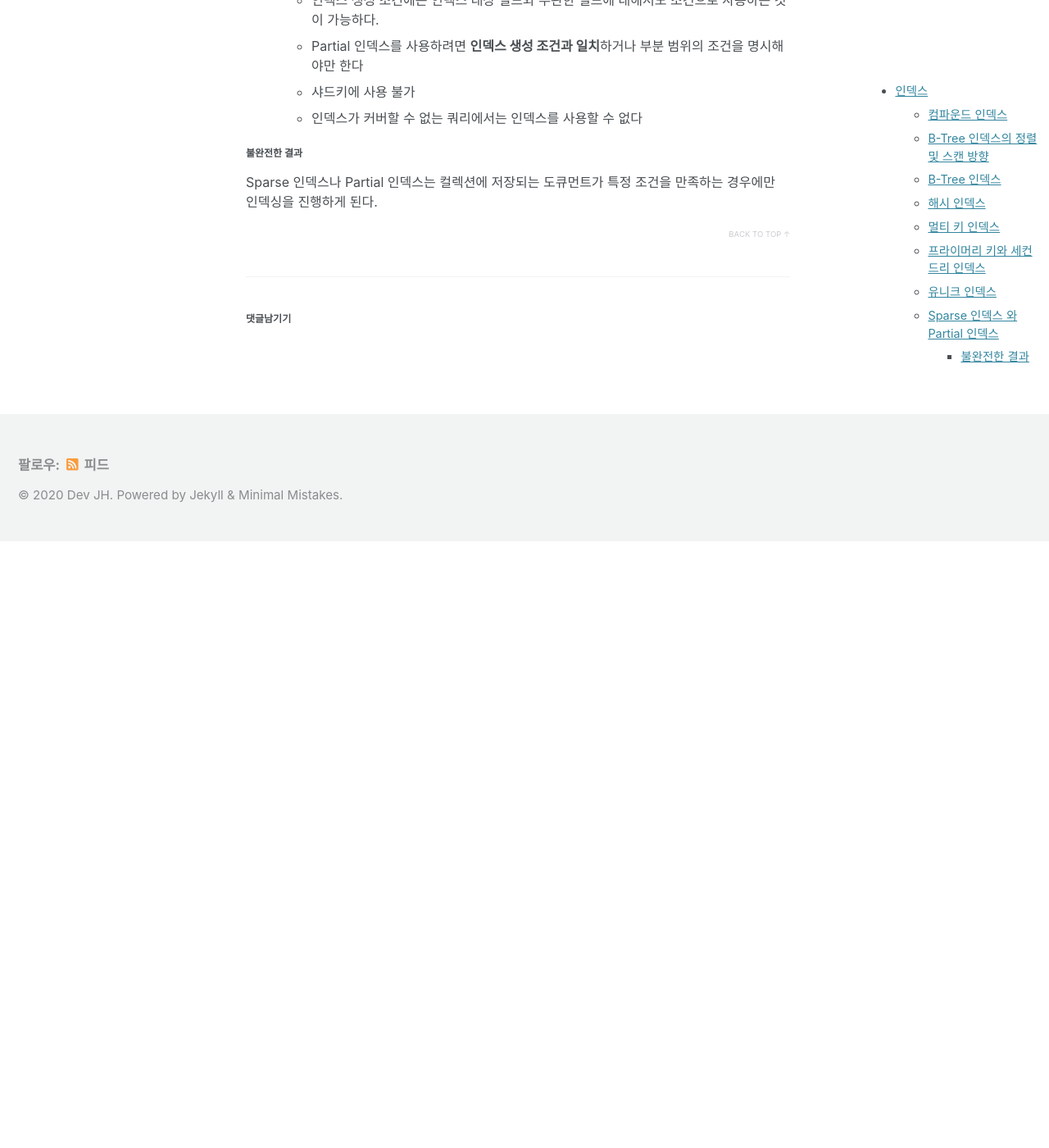
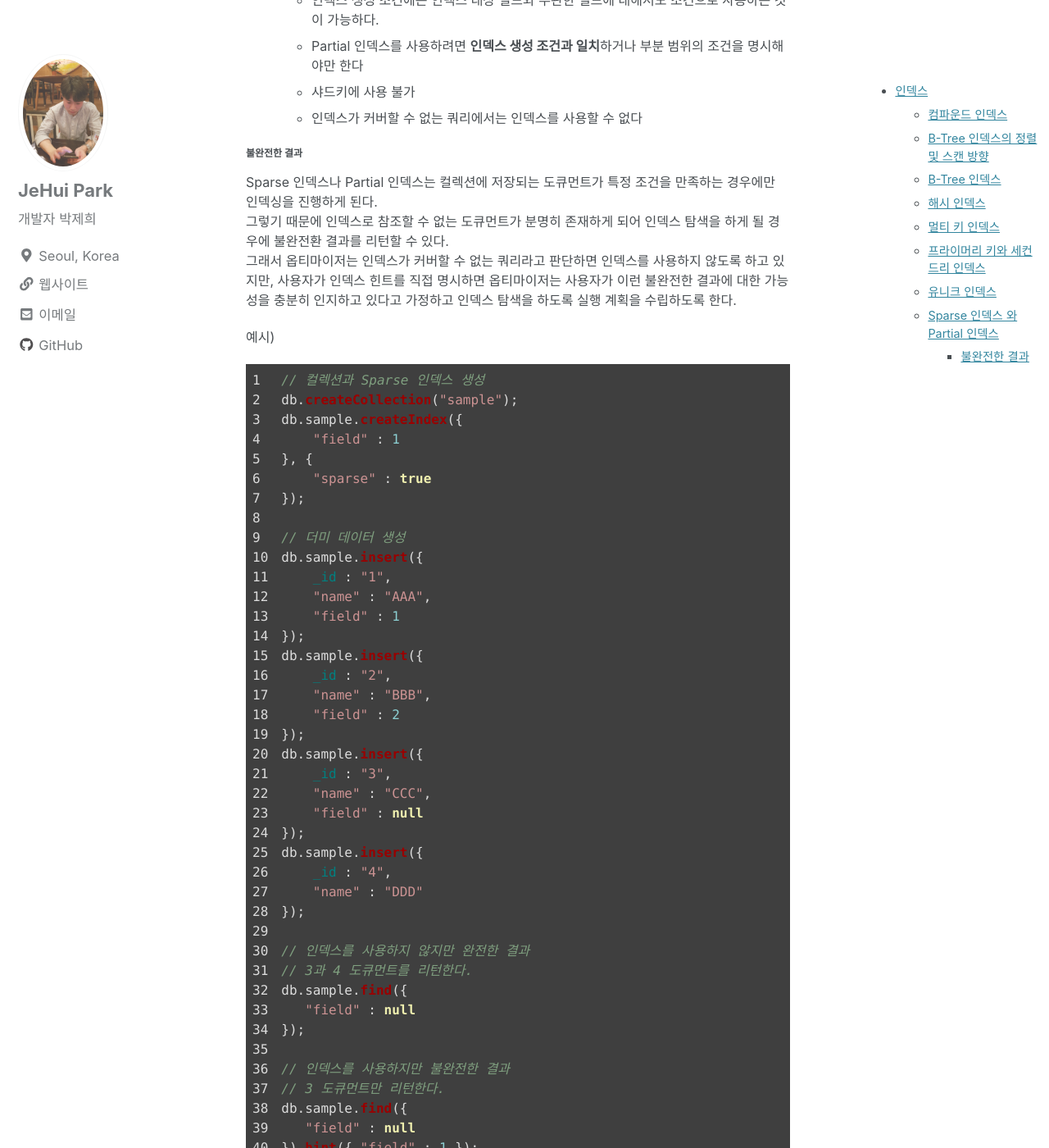
Before and after one commit to JeHuiPark/JeHuiPark.github.io, a Jekyll site: the page built from _posts/2020-08-16-mongo-study.md, in a window 1280 px wide and 1400 px high, scrolled down 4067 px. Shown: the whole window at 82% size. Built offline with Jekyll 4.4.1, drawn with Linux system fonts in a browser that asks for light colours; nearby versions of some CDN libraries; comment, search, counter and statistics services are not loaded; before the commit the page ends 4726 px from its top, so only the background shows below that.

Commit message:
ㅇㅇㅇ

````diff
--- a/_posts/2020-08-16-mongo-study.md
+++ b/_posts/2020-08-16-mongo-study.md
@@ -135,3 +135,51 @@
 
 #### 불완전한 결과
 Sparse 인덱스나 Partial 인덱스는 컬렉션에 저장되는 도큐먼트가 특정 조건을 만족하는 경우에만 인덱싱을 진행하게 된다.
+그렇기 때문에 인덱스로 참조할 수 없는 도큐먼트가 분명히 존재하게 되어 인덱스 탐색을 하게 될 경우에 불완전환 결과를 리턴할 수 있다.
+그래서 옵티마이저는 인덱스가 커버할 수 없는 쿼리라고 판단하면 인덱스를 사용하지 않도록 하고 있지만,
+사용자가 인덱스 힌트를 직접 명시하면 옵티마이저는 사용자가 이런 불완전한 결과에 대한 가능성을 충분히 인지하고 있다고 가정하고
+인덱스 탐색을 하도록 실행 계획을 수립하도록 한다.
+
+예시)
+```javascript
+// 컬렉션과 Sparse 인덱스 생성
+db.createCollection("sample");
+db.sample.createIndex({
+    "field" : 1
+}, {
+    "sparse" : true
+});
+
+// 더미 데이터 생성
+db.sample.insert({
+    _id : "1",
+    "name" : "AAA",
+    "field" : 1
+});
+db.sample.insert({
+    _id : "2",
+    "name" : "BBB",
+    "field" : 2
+});
+db.sample.insert({
+    _id : "3",
+    "name" : "CCC",
+    "field" : null
+});
+db.sample.insert({
+    _id : "4",
+    "name" : "DDD"
+});
+
+// 인덱스를 사용하지 않지만 완전한 결과
+// 3과 4 도큐먼트를 리턴한다.
+db.sample.find({
+   "field" : null
+});
+
+// 인덱스를 사용하지만 불완전한 결과
+// 3 도큐먼트만 리턴한다.
+db.sample.find({
+   "field" : null
+}).hint({ "field" : 1 });
+```
````
